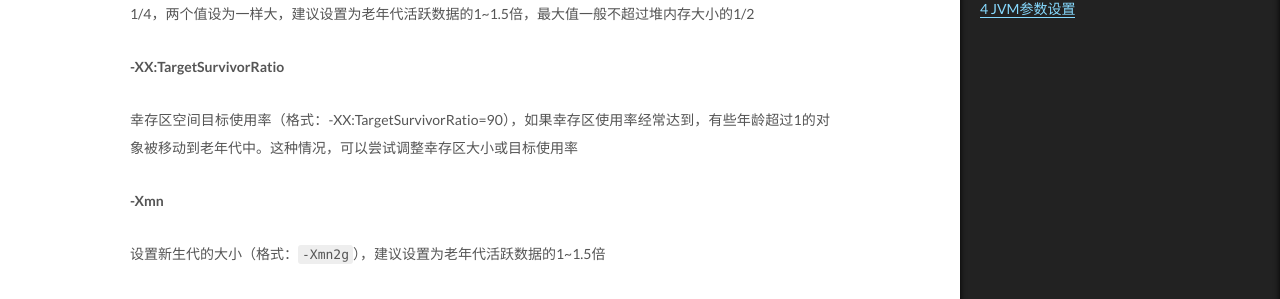
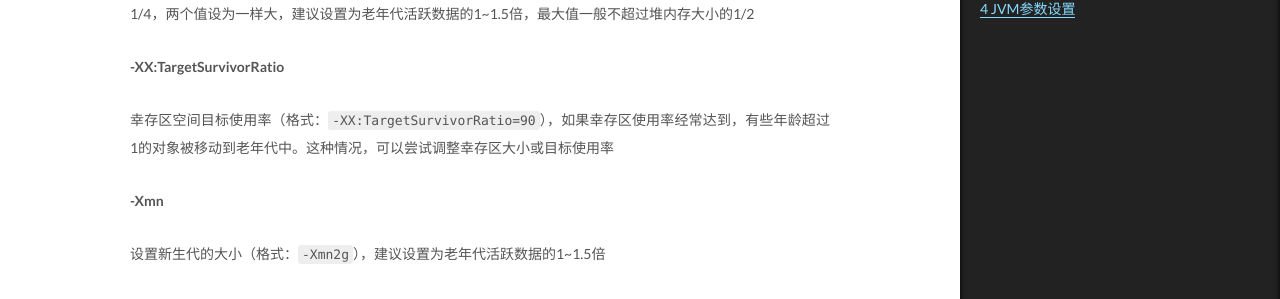
Before and after one commit to sasaxie/sasaxie.github.io, a Jekyll site: the page built from _posts/2018-05-02-JVM参数设置.md, in a window 1280 px wide and 1400 px high, scrolled down 2623 px. Shown: the part 149-448 px from the top of the window. Built offline with Jekyll 4.4.1, drawn with Linux system fonts in a browser that asks for light colours.

Commit message:
modify style

```diff
--- a/_posts/2018-05-02-JVM参数设置.md
+++ b/_posts/2018-05-02-JVM参数设置.md
@@ -76,7 +76,7 @@ Java堆大小减新生代大小，建议设置为老年代活跃数据的2~3倍
 
 **-XX:TargetSurvivorRatio**
 
-幸存区空间目标使用率（格式：-XX:TargetSurvivorRatio=90），如果幸存区使用率经常达到，有些年龄超过1的对象被移动到老年代中。这种情况，可以尝试调整幸存区大小或目标使用率
+幸存区空间目标使用率（格式：`-XX:TargetSurvivorRatio=90`），如果幸存区使用率经常达到，有些年龄超过1的对象被移动到老年代中。这种情况，可以尝试调整幸存区大小或目标使用率
 
 **-Xmn**
 
```
